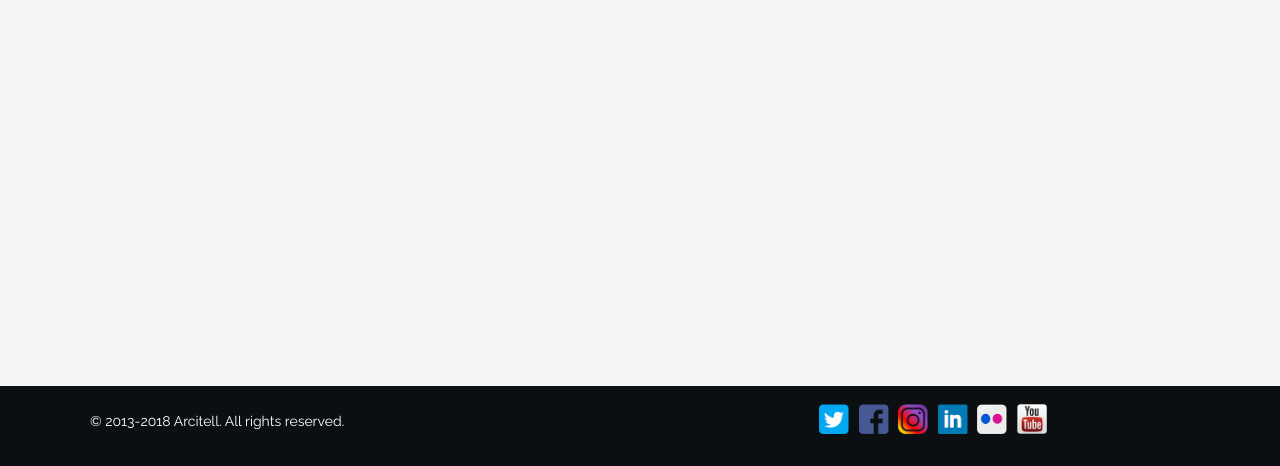
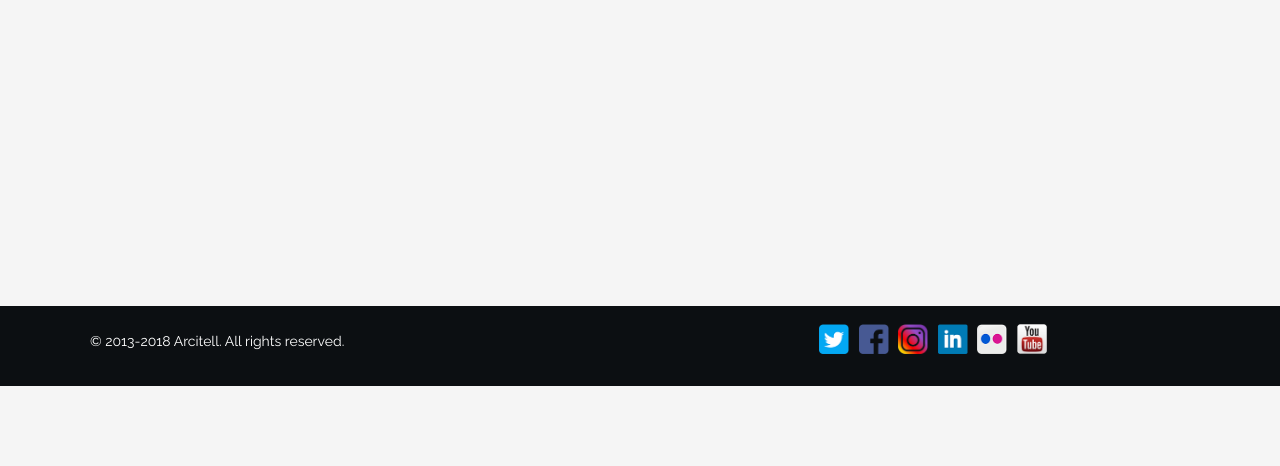
Before and after one commit to Arcitell/pubsite, a PHP site: page / in a window 1280 px wide. Shown: the part 924-1390 px from the top of the page. After the commit the page ends 1310 px from the top, so only its background shows below. Run offline with PHP 8.4, Linux system fonts and the light colour scheme; some web fonts are replaced.

Commit message:
Update custom-style.css

```diff
--- a/css/custom-style.css
+++ b/css/custom-style.css
@@ -22,7 +22,7 @@ body{font-family: 'Raleway', sans-serif;font-size:14px;padding: 0 !important;}
   vertical-align: middle;
 }
 
-.banner{background: #f5f5f5; width: 100%;height: calc(160vh);text-align: center; padding: 16px; margin-top:30px;}
+.banner{background: #f5f5f5; width: 100%;height: calc(150vh);text-align: center; padding: 16px; margin-top:30px;}
 .banner .outer .inner .logo{margin-top: 3%; width: 250px; margin-left:300px;}
 .banner .outer .other .materials{margin-top: -25%; margin-left: 200px; width: 300px;}
 .banner .outer .other .video{margin-top: 3%; margin-left: 10px;}
```
